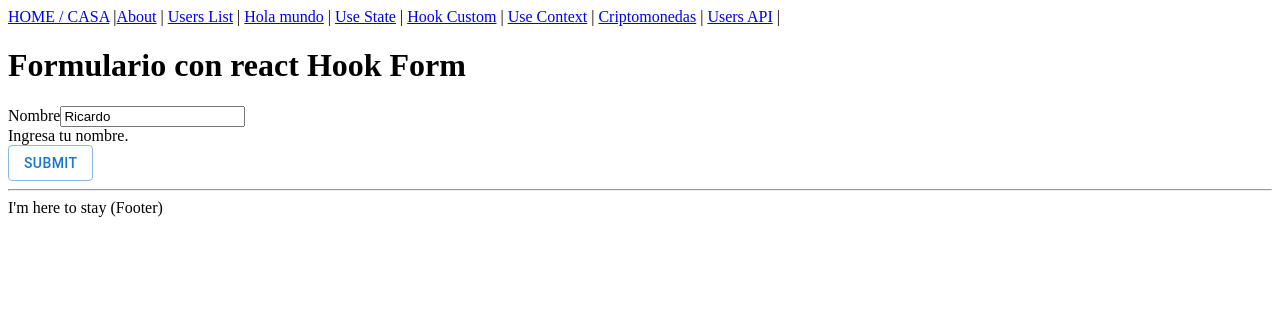
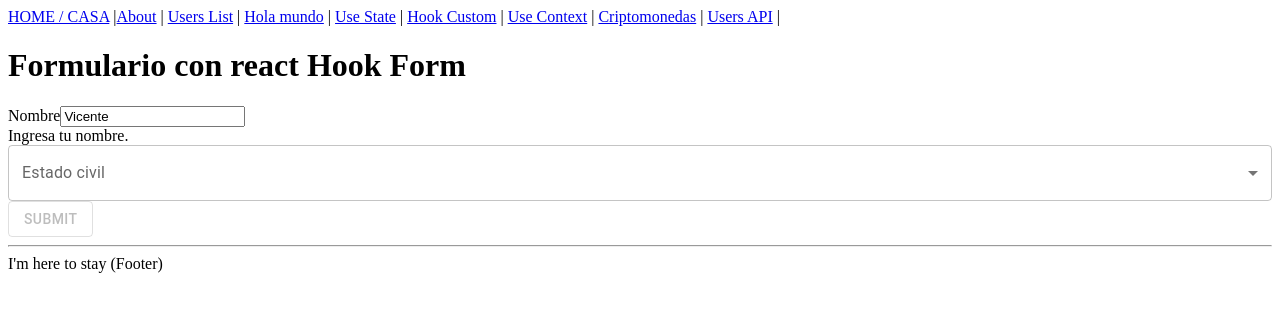
Before and after one commit to 2022B-web-avanzada-soft/pillajo-pijal-ariel-marcelo-web, a Next.js app in the folder with-typescript-app/: page /h_react_hook_form in a window 1280 px wide. Shown: the top 312 px of the page. Built offline with nearby package versions, Linux system fonts and the light colour scheme.

Commit message:
react hook form

```diff
--- a/with-typescript-app/pages/h_react_hook_form.tsx
+++ b/with-typescript-app/pages/h_react_hook_form.tsx
@@ -1,19 +1,23 @@
 // h_react_hook_form
 import {useState} from "react";
-import {useForm} from "react-hook-form";
+import {Controller, useForm} from "react-hook-form";
 import Layout from "../components/Layout";
-import {Button} from "@mui/material";
+import {Button, FormControl, InputLabel, MenuItem, Select} from "@mui/material";
 
 type FormularioEjemplo = {
     nombre: string;
+    estadoCivil: string;
 }
 export default function () {
-    const [nombre, setNombre] = useState('William');
+    const [nombre, setNombre] = useState('Adrian');
 
-    const {handleSubmit, register} = useForm<FormularioEjemplo>(
+    const {handleSubmit, register, formState: {errors, isValid},
+        control
+    } = useForm<FormularioEjemplo>(
         {
             defaultValues: {
-                nombre: 'Ricardo',
+                nombre: 'Vicente',
+                estadoCivil: ''
             },
             mode: 'all'
         }
@@ -31,13 +35,74 @@ export default function () {
                            className="form-control"
                            placeholder="EJ: Adrian"
                            id="nombre"
-                           {...register('nombre')}
+                           {...register('nombre', {
+                               required: {
+                                   value: true,
+                                   message: 'nombre requerido'
+                               },
+                               maxLength: {value: 20, message: 'Longitud maxima 20'},
+                               minLength: {value: 5, message: 'Longitud minima 5'},
+                               validate: {
+                                   soloNumeros:(valorActual) => {
+                                       // Transformar a numero un string:
+                                       // Number("1")
+                                       // +"1"
+                                       if (Number.isNaN(+valorActual)) {
+                                           // Se puede devolver un false o un mensaje de error
+                                           // return false; // Error
+                                           return 'Ingrese solo numeros'; // Error
+                                       } else {
+                                           // Se devuelve un true
+                                           return true; // Esta correcto
+                                       }
+                                   }
+                               }
+                           })}
                            aria-describedby="nombreHelp"/>
                     <div id="nombreHelp" className="form-text">
                         Ingresa tu nombre.
                     </div>
+                    {errors.nombre &&
+                        <div className="alert alert-warning"
+                             role="alert">
+                            Tiene errores {errors.nombre.message}
+                        </div>
+                    }
                 </div>
-                <Button type="submit" variant='outlined'>Submit</Button>
+                <div className="mb-3">
+                    <FormControl fullWidth>
+                        <InputLabel id="estadoCivilLabelId">Estado civil</InputLabel>
+                        <Controller
+                            control={control}
+                            rules={{ required: {value: true, message: 'Estado C. requerido'}}}
+                            name="estadoCivil"
+                            render={
+                                ({field: {onChange, value, onBlur,}}) => {
+                                    return <Select
+                                        labelId="estadoCivilLabelId"
+                                        id="estadoCivilId"
+                                        label="Estado Civil"
+                                        onBlur={onBlur}
+                                        value={value}
+                                        onChange={onChange}
+                                    >
+                                        <MenuItem value={'casado'}>Casado</MenuItem>
+                                        <MenuItem value={'soltero'}>Soltero</MenuItem>
+                                    </Select>
+                                }
+                            }
+                        />
+                        {/*Termina controller*/}
+                        {errors.estadoCivil &&
+                            <div className="alert alert-warning" role="alert">
+                                Tiene errores {errors.estadoCivil.message}
+                            </div>
+                        }
+                    </FormControl>
+                </div>
+                <Button type="submit"
+                        disabled={!isValid}
+                        variant='outlined'>Submit</Button>
             </form>
         </Layout>
 
```
